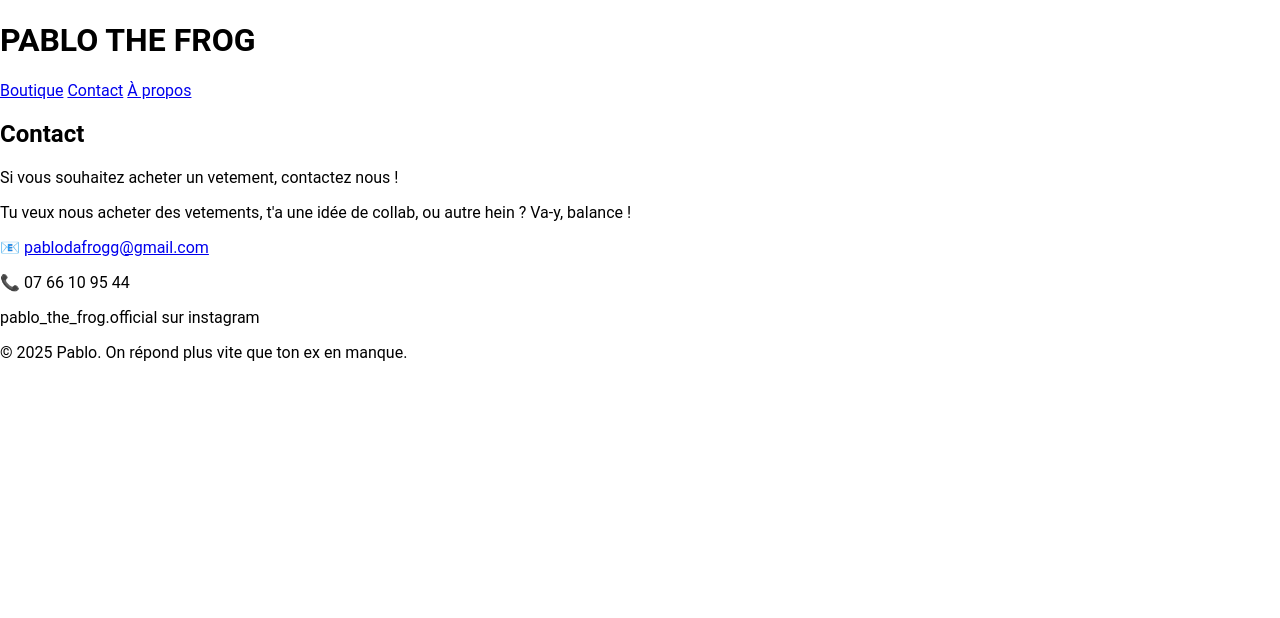
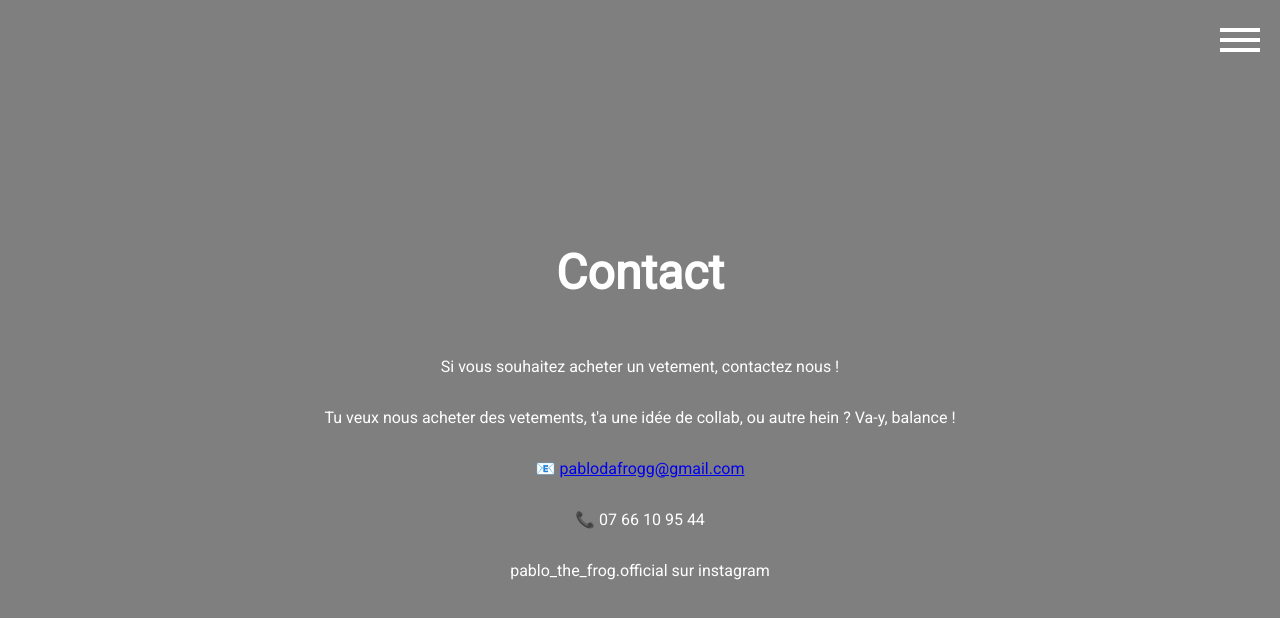
Before and after one commit to Pablo-The-Frog/pablo-the-frog, a plain HTML site: page contact.html in a window 1280 px wide. Drawn offline with Linux system fonts and the light colour scheme.

Commit message:
Update contact.html

```diff
--- a/contact.html
+++ b/contact.html
@@ -3,28 +3,25 @@
 <head>
     <meta charset="UTF-8">
     <meta name="viewport" content="width=device-width, initial-scale=1.0">
-  <title>PABLO - Contact</title>
+    <title>Pablo_The_Frog</title>
     <link rel="stylesheet" href="style.css">
+    <link href="https://fonts.googleapis.com/css2?family=Roboto&display=swap" rel="stylesheet">
+    <script src="script.js" defer></script>
 </head>
 <body>
- <header>
-  <div class="header-container">
-    <div class="title-container">
-      <h1 class="site-title">PABLO THE FROG</h1>
+    <main>
+        <div class="boutonBurger">
+            <span class="span1"></span>
+            <span class="span2"></span>
+            <span class="span3"></span>
         </div>
+        <div class="menuBurger">
+            <a href="index.html" class="elt">Boutique</a>
+            <a href="A-propos.html" class="elt">A propos</a>
+            <a href="contact.html" class="elt">Contact</a>
         </div>
-    <nav class="nav-container">
-      <a href="index.html">Boutique</a>
-      <a href="contact.html">Contact</a>
-      <a href="A-propos.html">À propos</a>
-    </nav>
-    </div>
-  </div>
-</header>
-
-  <main>
-    <section id="contact">
-      <h2>Contact</h2>
+        <section id="accueil">
+            <h1>Contact</h1>
             <p>Si vous  souhaitez acheter un vetement, contactez nous !</p>
             <p>Tu veux nous acheter des vetements, t'a une idée de collab, ou autre hein ? Va-y, balance !</p>
             <p>📧 <a href="mailto: pablodafrogg@gmail.com"> pablodafrogg@gmail.com</a></p>
@@ -32,9 +29,5 @@
             <p>pablo_the_frog.official sur instagram</p>
         </section>
     </main>
-
-  <footer>
-    <p>&copy; 2025 Pablo. On répond plus vite que ton ex en manque.</p>
-  </footer>
 </body>
 </html>
```
Lines whose indentation alone changed are shown as unchanged.
